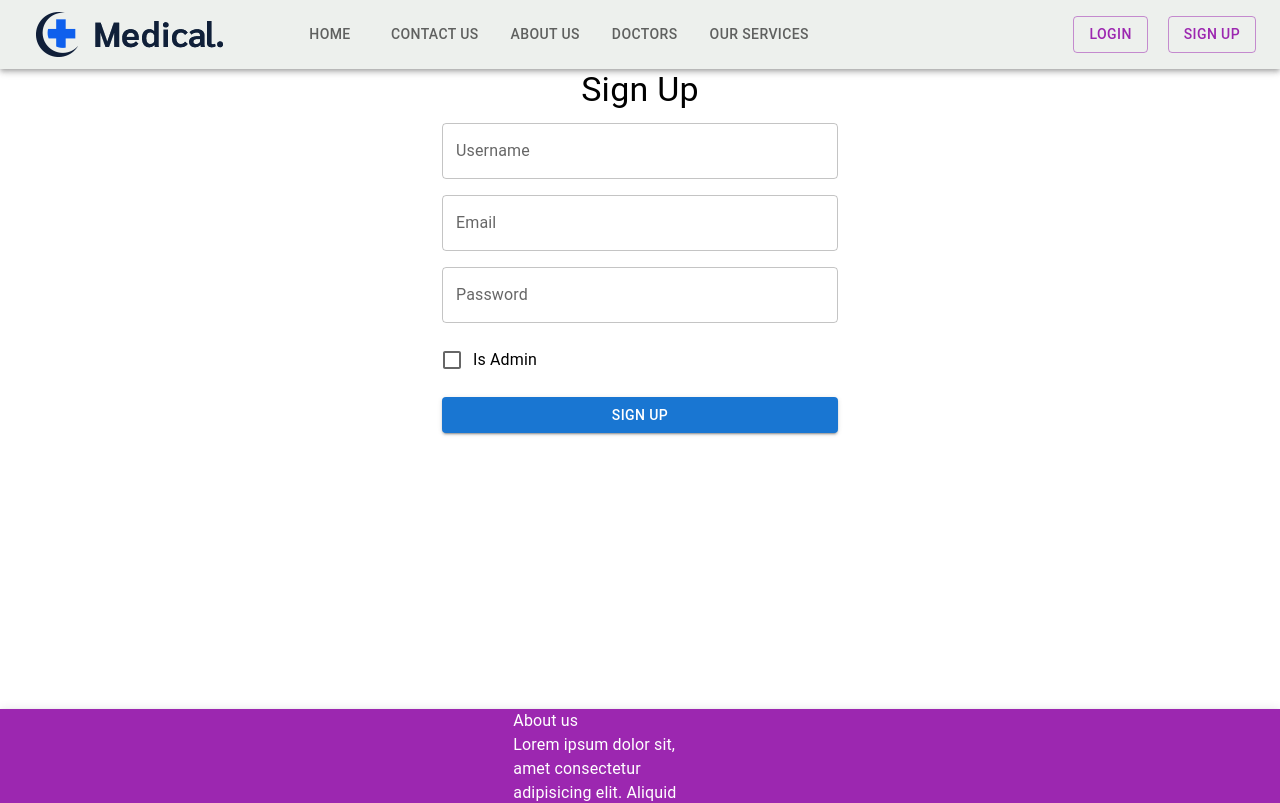
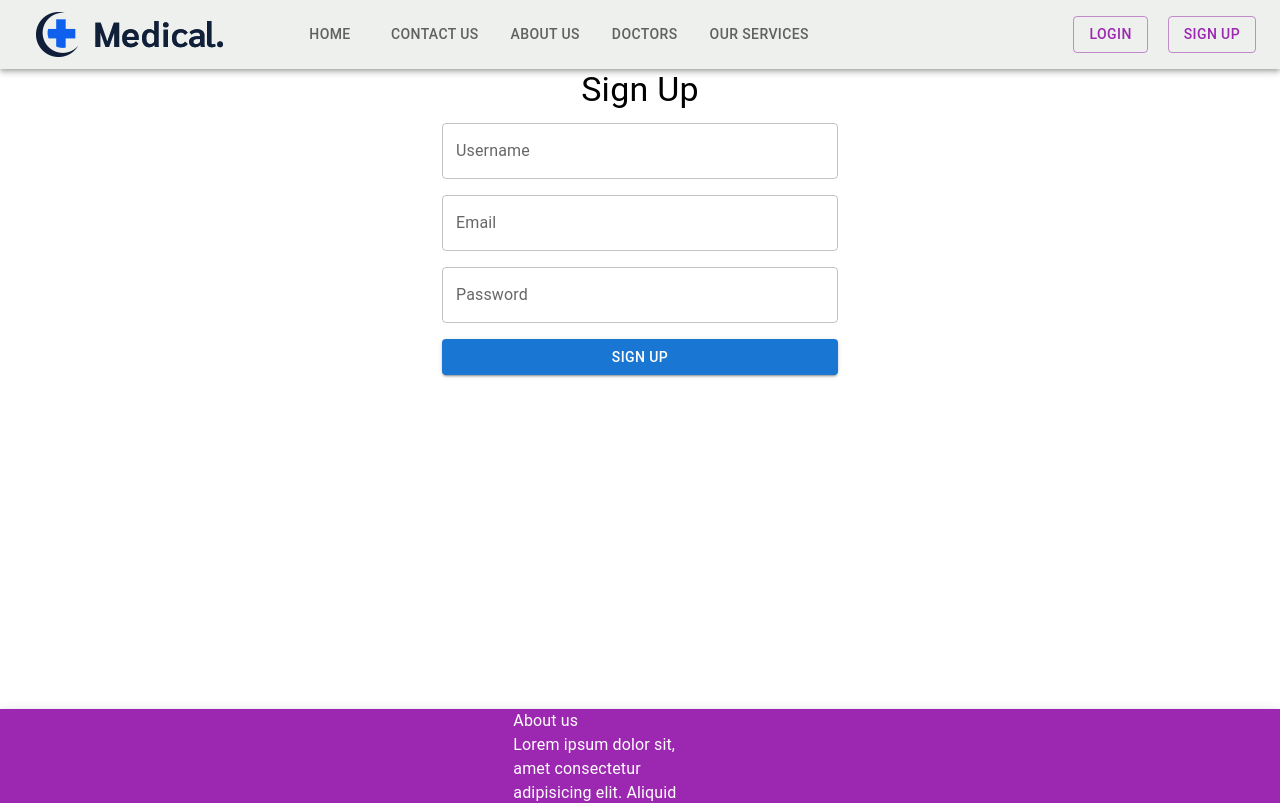
Before and after one commit to Sushil787/Hospital-management-system-MERN-stack, a React (Create React App) app in the folder frontend/: page /SignUp in a window 1280 px wide. Shown: the top 803 px of the page. Built offline with nearby package versions, Linux system fonts and the light colour scheme.

Commit message:
modified:Signup

```diff
--- a/frontend/src/Components/User/Login/Signin.jsx
+++ b/frontend/src/Components/User/Login/Signin.jsx
@@ -11,6 +11,9 @@ import {
 } from "@mui/material";
 import axios from "axios";
 import { useNavigate } from "react-router-dom";
+import {Formik,Field,Form,ErrorMessage} from 'formik'
+import * as yup from 'yup'
+import toast from "react-hot-toast";
 
 
 function SignUpForm() {
@@ -21,139 +24,93 @@ function SignUpForm() {
   const [password, setPassword] = useState("");
   const [is_admin, setIsAdmin] = useState(false);
 
-  const handleEmailChange = (e) => {
-    setEmail(e.target.value);
-  };
-  const handleusernameChange = (e) => {
-    setUsername(e.target.value);
+
+  const initialValues = {
+    username: "",
+    email:"",
+    password: "",
   };
 
-  const handlePasswordChange = (e) => {
-    setPassword(e.target.value);
-  };
+  const validationSchema = yup.object({
+    username: yup.string().required("Username must be required"),
+    email: yup.string().email("Invalid email!").required("email must be required"),
+    password: yup.string().required("Password must be required").min(8,"Password must be greater then 8 character"),
+  });
 
-  const handleIsAdminChange = (e) => {
-    setIsAdmin(e.target.checked);
-  };
-
-  const handleSubmit = async (e) => {
-    e.preventDefault();
+  const onSubmit= async(values)=>{
     try {
-      let isValid = true;
-      const errors = {};
-
-      if (!username.trim()) {
-        errors.username = "Username is required";
-        isValid = false;
-      }
-
-      if (!email.trim()) {
-        errors.email = "Email is required";
-        isValid = false;
-      }
-
-      if (!password.trim()) {
-        errors.password = "Password is required";
-        isValid = false;
-      } else if (password.length < 8) {
-        errors.password = "Password must be at least 8 characters long";
-        isValid = false;
-      }
-
-      if (!isValid) {
-        const errorMessages = Object.values(errors).join("\n");
-        window.alert(`\n${errorMessages}`);
-
-        return;
-      }
-      const userData = {
-        username,
-        email,
-        password,
-        is_admin,
-      };
       const response= await axios.post(
         "http://localhost:8080/signup",
 
-        userData
+        values
       );
-      console.log(response.data)
-
+      console.log(response)
 
       Navigate("/login")
 
-
-
-      setEmail("");
-      setUsername("");
-      setPassword("");
-      setIsAdmin(false);
     } catch (error) {
-      if (
-				error.response &&
-				error.response.status >= 400 &&
-				error.response.status <= 500
-			) {
-				setError(error.response.data.message);
-        alert(error)
+      if (error.response && error.response.data && error.response.data.message) {
+        toast.error(error.response.data.message);
+      } else {
+        toast.error("An error occurred during signup.");
+      }
 
     }
+
   }
-
-  };
-
   return (
     <Container maxWidth="xs">
       <Typography variant="h4" align="center" gutterBottom>
         Sign Up
       </Typography>
-      <form onSubmit={handleSubmit}>
+      <Formik validationSchema={validationSchema}initialValues={initialValues} onSubmit={onSubmit}>
+      <Form >
         <Grid container spacing={2}>
           <Grid item xs={12}>
-            <TextField
+            <Field
+            as={TextField}
               type="text"
               label="Username"
               variant="outlined"
+              name="username"
               fullWidth
-              value={username}
-              onChange={handleusernameChange}
+
             />
+            <ErrorMessage name="username"/>
           </Grid>
           <Grid item xs={12}>
-            <TextField
+            <Field
+            as={TextField}
               type="email"
               label="Email"
               variant="outlined"
+              name="email"
               fullWidth
-              value={email}
-              onChange={handleEmailChange}
+
             />
+            <ErrorMessage name="email"/>
           </Grid>
           <Grid item xs={12}>
-            <TextField
+            <Field
+            as={TextField}
               type="password"
               label="Password"
               variant="outlined"
+              name="password"
               fullWidth
-              value={password}
-              onChange={handlePasswordChange}
+
             />
+            <ErrorMessage name="password"/>
           </Grid>
-          <Grid item xs={12}>
-            <FormControlLabel
-              control={
-                <Checkbox checked={is_admin} onChange={handleIsAdminChange} />
-              }
-              label="Is Admin"
-            />
-          </Grid>
+
           <Grid item xs={12}>
             <Button type="submit" variant="contained" color="primary" fullWidth>
               Sign Up
             </Button>
           </Grid>
         </Grid>
-      </form>
+      </Form>
+      </Formik>
     </Container>
   );
 }
```
Lines whose indentation alone changed are shown as unchanged.
